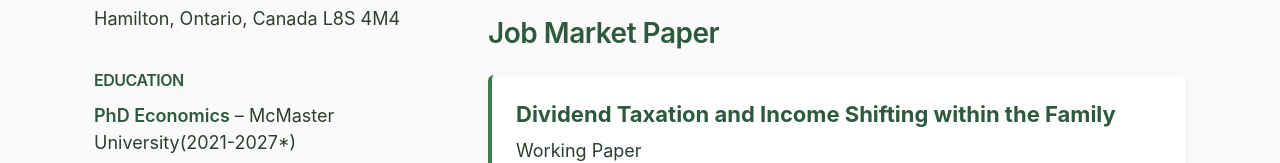
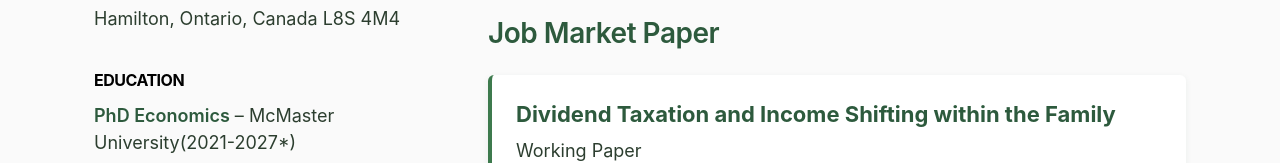
Before and after one commit to robbiemckercher97/academic-website, a Next.js app: page / in a window 1280 px wide. Shown: the part 618-781 px from the top of the page. Built offline with nearby package versions, Linux system fonts and the light colour scheme.

Commit message:
Make Education heading bold and black

```diff
--- a/styles/Home.module.css
+++ b/styles/Home.module.css
@@ -200,8 +200,8 @@
 
 .educationHeading {
   font-size: var(--font-secondary);
-  font-weight: 600;
-  color: var(--color-primary);
+  font-weight: 700;
+  color: #000;
   margin: 0 0 0.75rem 0;
   letter-spacing: -0.5px;
   text-transform: uppercase;
```
